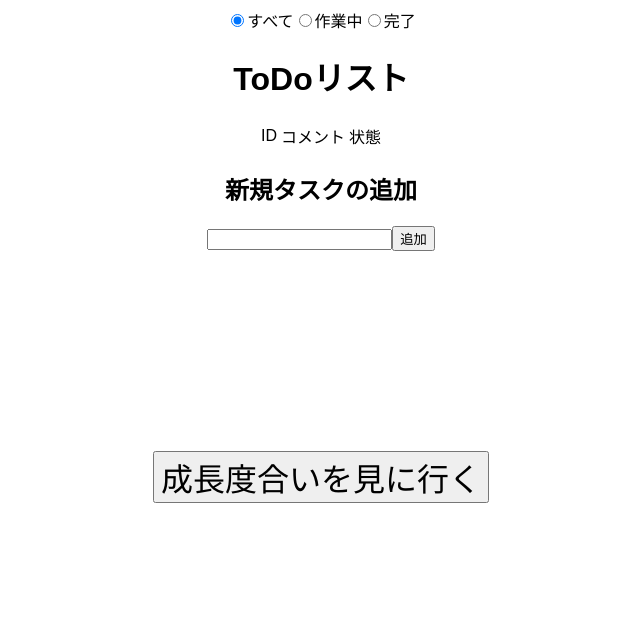
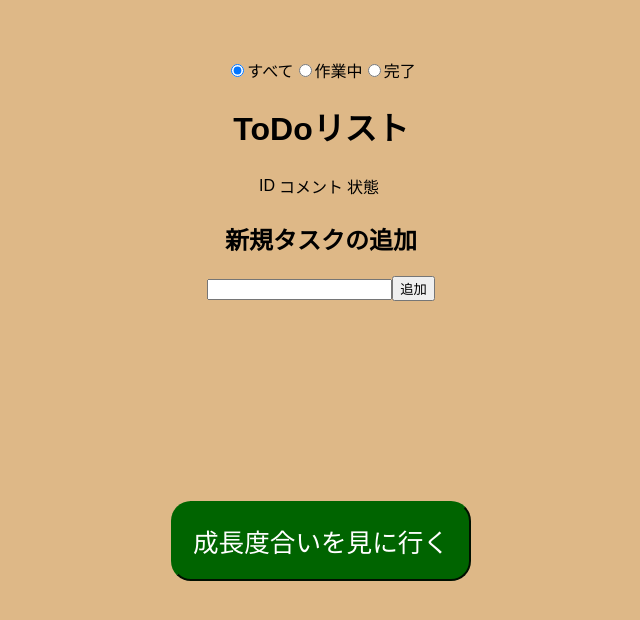
Before and after one commit to satsuki2200/58hackathon-yoshimoto, a React (Vite) app in the folder frontend/: page / in a window 1280 px wide. Shown: the top 620 px of the page, without its empty margins (319-959 px from the left). Built offline with nearby package versions, Linux system fonts and the light colour scheme.

Commit message:
デザイン完成・リクエスト未実装

```diff
--- a/frontend/src/thingsToDo/things.css
+++ b/frontend/src/thingsToDo/things.css
@@ -1,13 +1,18 @@
+html,body {
+  background-color: burlywood;
+}
+
 .complete-area {
+  padding-top: 50px;
   font-family: 'ヒラギノ丸ゴ ProN','Hiragino Maru Gothic ProN',sans-serif;
   text-align: center;
-  vertical-align: middle;
 }
 
 .index {
   display: flex;
+
   justify-content: center;
-  vertical-align: middle;
+  /* vertical-align: middle; 効かなかった*/
 }
 
 .thread {
@@ -18,8 +23,9 @@
   vertical-align: middle;
 }
 .list {
-  display: flex;
+  /* display: flex; */
   justify-content: center;
+
   /* text-align: center;？効かない
   text-align: center;？効かない */
 
@@ -37,15 +43,35 @@
   text-align: center;/*？効かない*/
   text-align: center;/*？効かない*/
   padding-bottom: 200px;
+  font-family: 'ヒラギノ丸ゴ ProN','Hiragino Maru Gothic ProN',sans-serif;
+}
+
+.addButton {
+  font-family: 'ヒラギノ丸ゴ ProN','Hiragino Maru Gothic ProN',sans-serif;
 }
 
 .growth {
   /* vertical-align: middle; 効かなかった*/
   text-align: center;
+  font-family: 'ヒラギノ丸ゴ ProN','Hiragino Maru Gothic ProN',sans-serif;
+  /* width: 200px; */
+}
+
+.button {
+  /* padding-top: 200px; */
+  /* font-family: 'ヒラギノ丸ゴ ProN','Hiragino Maru Gothic ProN',sans-serif;   */
+  vertical-align: middle;
+
 }
 
 .growthButton {
-  /* padding-top: 200px; */
-  vertical-align: middle;
-  font-size: 200%;
+  /* ボタンと文字のの大きさ */
+  font-family: 'ヒラギノ丸ゴ ProN','Hiragino Maru Gothic ProN',sans-serif;
+  font-size: 160%;
+  color: white;
+  width: 300px;
+  height: 80px;
+  border-radius: 20px;
+  background-color: darkgreen;
+  border-color: darkgreen;
 }
--- a/frontend/src/thingsToDo/things.jsx
+++ b/frontend/src/thingsToDo/things.jsx
@@ -128,11 +128,11 @@ const Things = () => {
       <div className="add-todo">
       <h2>新規タスクの追加</h2>
         <input value={todoText} onChange={onChangeTodoText} />
-        <button onClick={onClickAdd}>追加</button>
+        <button className="addButton" onClick={onClickAdd}>追加</button>
       </div>
 
       <div className="growth">
-        <button className="growthButton">成長度合いを見に行く</button>
+        <button type="button" className="growthButton" >成長度合いを見に行く</button>
       </div>
 
     </>
```
